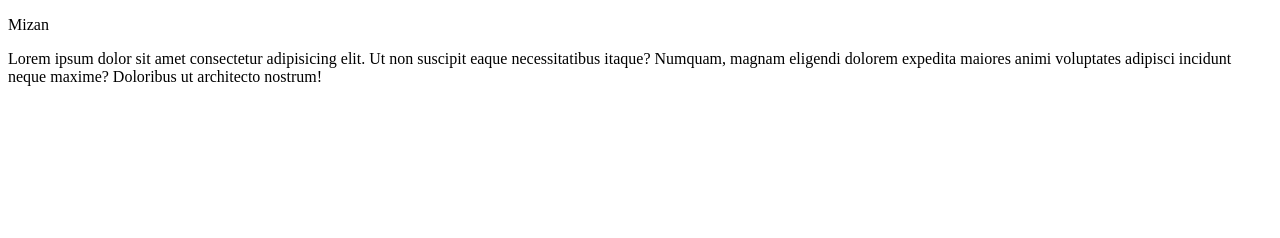
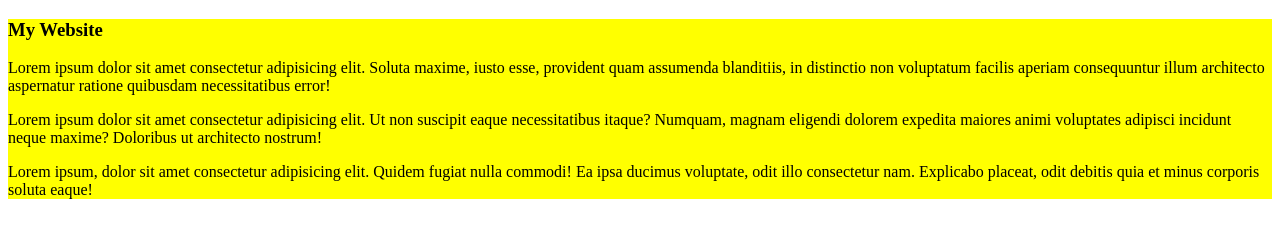
Before and after one commit to Mizan310/my-simple-website, a plain HTML site: page index.html in a window 1280 px wide. Drawn offline with Linux system fonts and the light colour scheme.

Commit message:
add css in the first blog

```diff
--- a/index.html
+++ b/index.html
@@ -5,13 +5,32 @@
     <meta charset="UTF-8">
     <meta name="viewport" content="width=device-width, initial-scale=1.0">
     <title>My Simple Website</title>
+    <link rel="stylesheet" href="styles/index.css">
 </head>
 
 <body>
-    <p>Mizan</p>
-    <p>Lorem ipsum dolor sit amet consectetur adipisicing elit. Ut non suscipit eaque necessitatibus itaque? Numquam,
-        magnam eligendi dolorem expedita maiores animi voluptates adipisci incidunt neque maxime? Doloribus ut
-        architecto nostrum!</p>
+    <div>
+        <h3>My Website</h3>
+        <p>
+            Lorem ipsum dolor sit amet consectetur adipisicing elit. Soluta maxime, iusto esse, provident quam assumenda
+            blanditiis, in distinctio non voluptatum facilis aperiam consequuntur illum architecto aspernatur ratione
+            quibusdam necessitatibus error!
+        </p>
+
+        <p>
+            Lorem ipsum dolor sit amet consectetur adipisicing elit. Ut non suscipit eaque necessitatibus itaque?
+            Numquam,
+            magnam eligendi dolorem expedita maiores animi voluptates adipisci incidunt neque maxime? Doloribus ut
+            architecto nostrum!
+        </p>
+
+        <p>
+            Lorem ipsum, dolor sit amet consectetur adipisicing elit. Quidem fugiat nulla commodi! Ea ipsa ducimus
+            voluptate,
+            odit illo consectetur nam. Explicabo placeat, odit debitis quia et minus corporis soluta eaque!
+        </p>
+    </div>
+
 </body>
 
 </html>
--- /dev/null
+++ b/styles/index.css
@@ -0,0 +1,3 @@
+div {
+    background-color: yellow;
+}
```
